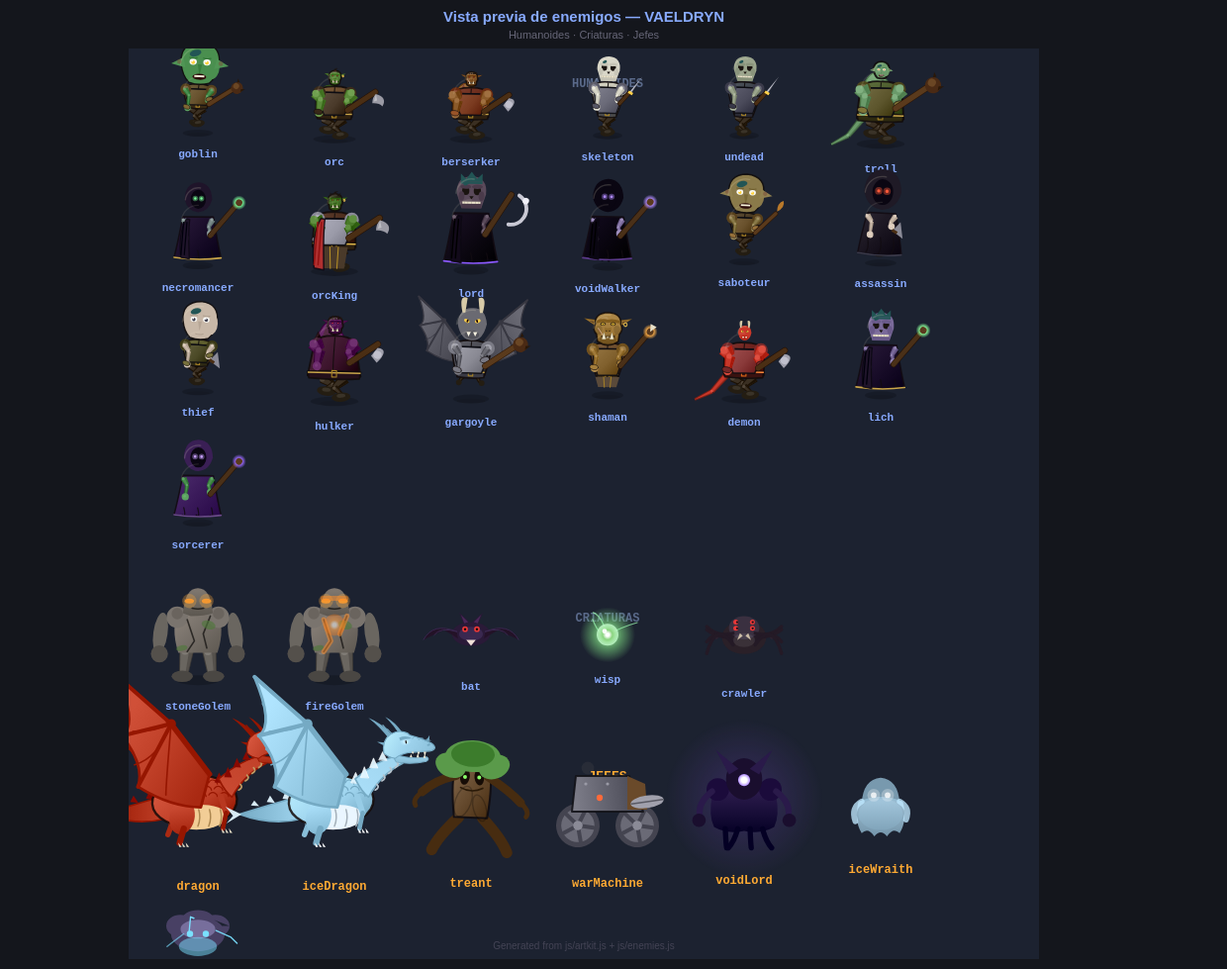
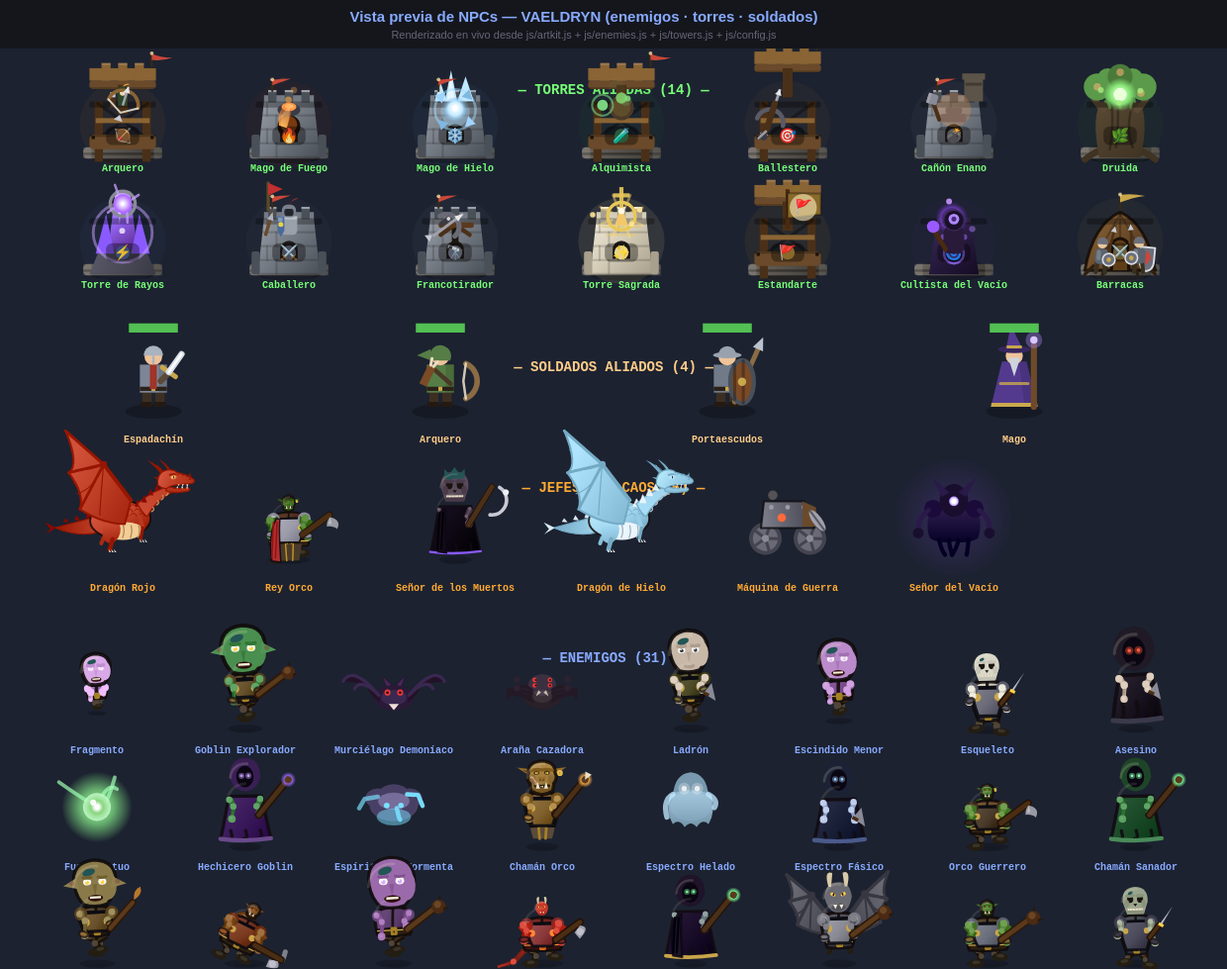
Before and after one commit to NoobKillerZ/VAELDRYN, an Electron app: page preview-enemies.html in a window 1180 px wide. Shown: the top 979 px of the page at 99% size, 1240 px wide, since content can reach past the window. Drawn offline with Linux system fonts and the light colour scheme.

Commit message:
Preview de NPCs actualizado: las 14 torres, 4 soldados, 6 jefes y 31 enemigos renderizados desde el codigo del juego

```diff
--- a/preview-enemies.html
+++ b/preview-enemies.html
@@ -2,7 +2,7 @@
 <html>
 <head>
 <meta charset="utf-8">
-<title>Preview — Enemigos VAELDRYN</title>
+<title>Preview — NPCs de VAELDRYN (enemigos + torres)</title>
 <style>
   body { background:#14161c; color:#ddd; font-family:sans-serif; margin:0; }
   canvas { display:block; margin:0 auto; background:#1c2230; }
@@ -11,102 +11,152 @@
 </style>
 </head>
 <body>
-<h1>Vista previa de enemigos — VAELDRYN</h1>
-<p>Humanoides · Criaturas · Jefes</p>
-<canvas id="cv" width="920" height="920"></canvas>
+<h1>Vista previa de NPCs — VAELDRYN (enemigos · torres · soldados)</h1>
+<p>Renderizado en vivo desde js/artkit.js + js/enemies.js + js/towers.js + js/config.js</p>
+<canvas id="cv" width="1240" height="1750"></canvas>
+<script>
+if (!CanvasRenderingContext2D.prototype.roundRect) {
+  CanvasRenderingContext2D.prototype.roundRect = function (x, y, w, h, r) {
+    r = Math.min(r, w / 2, h / 2);
+    this.moveTo(x + r, y);
+    this.arcTo(x + w, y, x + w, y + h, r);
+    this.arcTo(x + w, y + h, x, y + h, r);
+    this.arcTo(x, y + h, x, y, r);
+    this.arcTo(x, y, x + w, y, r);
+    this.closePath();
+  };
+}
+</script>
+<script src="js/config.js"></script>
 <script src="js/artkit.js"></script>
 <script src="js/enemies.js"></script>
+<script src="js/towers.js"></script>
 <script>
 var cv = document.getElementById('cv'), ctx = cv.getContext('2d');
-ctx.lineJoin='round'; ctx.lineCap='round';
+ctx.lineJoin = 'round'; ctx.lineCap = 'round';
+var T = 1.35; // fase de animación congelada (zancada media)
 
-function st(r,opts){
-  var o={r:r||26, walk:1.0, atk:0, anim:1.5, freeze:false, flying:false, flap:0.6, enraged:false, ghost:1};
-  if(opts) for(var k in opts) o[k]=opts[k]; return o;
+function st(r, opts) {
+  var o = { r: r, walk: T * 4, atk: 0, anim: T * 5, freeze: false, flying: false,
+    flap: 0.6, blink: false, face: 1, enraged: false, ghost: 1,
+    hurt: 0, death: -1, spawn: 0 };
+  if (opts) for (var k in opts) o[k] = opts[k];
+  return o;
 }
 
-function specs(name){
-  try { return Enemy.prototype._spec.call({type:name}); } catch(e){ return {skin:'#888',head:'human',weapon:'club',headR:0.52,torso:0.9}; }
+// ---------- ENEMIGOS ----------
+function drawEnemy(type, def, x, y, cell) {
+  var r = def.r || 12;
+  var scale = Math.min(3.2, Math.max(1.2, 30 / r));
+  ctx.save();
+  ctx.translate(x, y + 6);
+  ctx.scale(scale, scale);
+  var spec;
+  try { spec = Enemy.prototype._spec.call({ type: type, color: def.color }); }
+  catch (e) { spec = { skin: def.color, head: 'human', weapon: 'club', headR: 0.52, torso: 0.9 }; }
+  try {
+    if (typeof spec === 'string') {
+      if (spec === 'art:fireGolem') ART.fireGolem(ctx, r, st(r));
+      else if (spec === 'art:stoneGolem') ART.stoneGolem(ctx, r, st(r));
+      else if (spec === 'art:bat') ART.bat(ctx, r, st(r));
+      else if (spec === 'art:wisp') ART.wisp(ctx, r, st(r));
+      else if (spec === 'art:crawler') ART.spider(ctx, r, st(r));
+      else if (spec === 'dragon') Enemy.prototype._drawDragon.call({}, ctx, st(r), false);
+      else if (spec === 'iceDragon') Enemy.prototype._drawDragon.call({}, ctx, st(r), true);
+      else if (spec === 'treant') Enemy.prototype._drawTreant.call({}, ctx, st(r));
+      else if (spec === 'warMachine') Enemy.prototype._drawWarMachine.call({}, ctx, st(r));
+      else if (spec === 'voidLord') Enemy.prototype._drawVoidLord.call({}, ctx, st(r));
+      else if (spec === 'iceWraith') Enemy.prototype._drawIceWraith.call({}, ctx, st(r));
+      else if (spec === 'stormSpirit') Enemy.prototype._drawStormSpirit.call({}, ctx, st(r));
+    } else {
+      ART.figure(ctx, spec, st(r, type === 'berserker' || type === 'hulker' ? { atk: 0.42 } : null));
+    }
+  } catch (e) { }
+  ctx.restore();
+  ctx.fillStyle = def.boss ? '#fa3' : '#8af';
+  ctx.font = 'bold 10px monospace'; ctx.textAlign = 'center';
+  ctx.fillText(def.name, x, y + cell * 0.44);
 }
 
-var all=[
-  // humanoidos (tipo, radio, opts)
-  ['goblin',25],['orc',30],['berserker',30],['skeleton',27],['undead',27],
-  ['troll',34],['necromancer',28],['orcKing',33],['lord',32],['voidWalker',29],
-  ['saboteur',25],['assassin',26],['thief',26],['hulker',34],['gargoyle',32],
-  ['shaman',29],['demon',32],['lich',29],['sorcerer',28]
-];
-var art=[['art:stoneGolem',36],['art:fireGolem',36],['art:bat',24],['art:wisp',20],['art:crawler',28]];
-var bosses=[
-  ['dragon',42,false],['iceDragon',42,true],['treant',40],['warMachine',40],
-  ['voidLord',38],['iceWraith',32],['stormSpirit',32]
-];
+// ---------- TORRES ----------
+var stubGame = { time: T, wave: 8, enemies: [], projectiles: [], particles: [], texts: [],
+  lightning: [], soldiers: [], towers: [], weatherMult: function () { return 1; }, corruption: {}, corruptTotal: 0 };
 
-var cols=6, sx=70, sy=55, cw=138, ch=130;
-
-function drawHumanoid(name,r,x,y){
-  ctx.save(); ctx.translate(x,y);
-  ART.figure(ctx, specs(name), st(r));
+function drawTower(type, x, y) {
+  var tower = null;
+  try { tower = new Tower(1, 1, type, stubGame); } catch (e) { }
+  ctx.save();
+  ctx.translate(x, y + 8);
+  ctx.scale(2.1, 2.1);
+  if (tower) {
+    tower.x = 0; tower.y = 0;
+    tower.aim = -Math.PI / 2 + 0.3;
+    try { tower.draw(ctx, stubGame); } catch (e) { }
+  }
   ctx.restore();
-  ctx.fillStyle='#8af'; ctx.font='bold 11px monospace'; ctx.textAlign='center';
-  ctx.fillText(name, x, y+r*1.7+12);
+  ctx.fillStyle = '#7f7';
+  ctx.font = 'bold 10px monospace'; ctx.textAlign = 'center';
+  ctx.fillText(TOWERS[type].name, x, y + 52);
 }
 
-function drawArt(name,r,x,y){
-  ctx.save(); ctx.translate(x,y);
-  var s=st(r);
-  if(name==='art:stoneGolem') ART.stoneGolem(ctx,r,s);
-  else if(name==='art:fireGolem') ART.fireGolem(ctx,r,s);
-  else if(name==='art:bat') ART.bat(ctx,r,s);
-  else if(name==='art:wisp') ART.wisp(ctx,r,s);
-  else if(name==='art:crawler') ART.spider(ctx,r,s);
+// ---------- SOLDADOS ----------
+function drawSoldier(stype, x, y) {
+  var s = null;
+  try { s = new AlliedSoldier(0, 0, stype, { hp: 100, dmg: 12, rate: 0.8, range: 28 }, null); } catch (e) { }
+  ctx.save();
+  ctx.translate(x, y + 10);
+  ctx.scale(3.1, 3.1);
+  if (s) { s.anim = T; s.facing = 0.2; try { s.draw(ctx); } catch (e) { } }
   ctx.restore();
-  ctx.fillStyle='#8af'; ctx.font='bold 11px monospace'; ctx.textAlign='center';
-  ctx.fillText(name.replace('art:',''), x, y+r*1.7+12);
+  ctx.fillStyle = '#fc8';
+  ctx.font = 'bold 10px monospace'; ctx.textAlign = 'center';
+  ctx.fillText({ swordsman: 'Espadachín', archer: 'Arquero', shieldbearer: 'Portaescudos', mage: 'Mago' }[stype] || stype, x, y + 46);
 }
 
-function drawBoss(name,r,x,y,ice){
-  ctx.save(); ctx.translate(x,y);
-  var s=st(r);
-  if(name==='dragon') Enemy.prototype._drawDragon.call({},ctx,s,false);
-  else if(name==='iceDragon') Enemy.prototype._drawDragon.call({},ctx,s,true);
-  else if(name==='treant') Enemy.prototype._drawTreant.call({},ctx,s);
-  else if(name==='warMachine') Enemy.prototype._drawWarMachine.call({},ctx,s);
-  else if(name==='voidLord') Enemy.prototype._drawVoidLord.call({},ctx,s);
-  else if(name==='iceWraith') Enemy.prototype._drawIceWraith.call({},ctx,s);
-  else if(name==='stormSpirit') Enemy.prototype._drawStormSpirit.call({},ctx,s);
-  ctx.restore();
-  ctx.fillStyle='#fa3'; ctx.font='bold 12px monospace'; ctx.textAlign='center';
-  ctx.fillText(name, x, y+Math.max(r*1.7,42)+14);
+// ---------- COMPOSICIÓN ----------
+function sectionTitle(txt, y, col) {
+  ctx.fillStyle = col; ctx.font = 'bold 14px monospace'; ctx.textAlign = 'center';
+  ctx.fillText(txt, cv.width / 2, y);
 }
 
-// --- dibujar ---
-// humanoidos
-ctx.fillStyle='#5a6a8a'; ctx.font='bold 12px monospace'; ctx.textAlign='center';
-ctx.fillText('HUMANOIDES', cw*cols/2+sx, sy-16);
-all.forEach(function(e,i){
-  drawHumanoid(e[0],e[1], sx+(i%cols)*cw, sy+Math.floor(i/cols)*ch);
+var y = 46;
+// TORRES
+sectionTitle('— TORRES ALIADAS (14) —', y, '#7f7');
+var tY = y + 26, tCols = 7, tCell = 168;
+TOWER_TYPES.forEach(function (type, i) {
+  drawTower(type, 100 + (i % tCols) * tCell + tCell / 2 - 60, tY + Math.floor(i / tCols) * 118);
 });
+y = tY + Math.ceil(TOWER_TYPES.length / tCols) * 118 + 18;
 
-// criaturas art
-var artY=sy+Math.ceil(all.length/cols)*ch+20;
-ctx.fillStyle='#5a6a8a'; ctx.font='bold 12px monospace'; ctx.textAlign='center';
-ctx.fillText('CRIATURAS', cw*cols/2+sx, artY-16);
-art.forEach(function(e,i){
-  drawArt(e[0],e[1], sx+(i%cols)*cw, artY+Math.floor(i/cols)*ch);
+// SOLDADOS
+sectionTitle('— SOLDADOS ALIADOS (4) —', y, '#fc8');
+var sY = y + 26, sCols = 4, sCell = 290;
+Object.keys(SOLDIER_TYPES).forEach(function (stype, i) {
+  drawSoldier(stype, 155 + i * sCell, sY);
 });
+y = sY + 96;
 
-// jefes
-var bossY=artY+Math.ceil(art.length/cols)*ch+30;
-ctx.fillStyle='#fa3'; ctx.font='bold 13px monospace'; ctx.textAlign='center';
-ctx.fillText('JEFES', cw*cols/2+sx, bossY-16);
-bosses.forEach(function(e,i){
-  drawBoss(e[0],e[1], sx+(i%cols)*cw, bossY+Math.floor(i/cols)*ch+10, e[2]);
+// JEFES
+var bossKeys = Object.keys(ENEMIES).filter(function (k) { return ENEMIES[k].boss; });
+sectionTitle('— JEFES DEL CAOS (' + bossKeys.length + ') —', y, '#fa3');
+var bY = y + 26, bCols = 7, bCell = 168;
+bossKeys.forEach(function (k, i) {
+  drawEnemy(k, ENEMIES[k], 100 + (i % bCols) * bCell + bCell / 2 - 60, bY + Math.floor(i / bCols) * 128, bCell);
 });
+y = bY + Math.ceil(bossKeys.length / bCols) * 128 + 18;
 
-// footer
-ctx.fillStyle='#445'; ctx.font='10px sans-serif'; ctx.textAlign='center';
-ctx.fillText('Generated from js/artkit.js + js/enemies.js', cv.width/2, cv.height-10);
+// ENEMIGOS
+var commonKeys = Object.keys(ENEMIES).filter(function (k) { return !ENEMIES[k].boss; })
+  .sort(function (a, b) { return ENEMIES[a].hp - ENEMIES[b].hp; });
+sectionTitle('— ENEMIGOS (' + commonKeys.length + ') —', y, '#8af');
+var eY = y + 26, eCols = 8, eCell = 150;
+commonKeys.forEach(function (k, i) {
+  drawEnemy(k, ENEMIES[k], 78 + (i % eCols) * eCell + eCell / 2 - 55, eY + Math.floor(i / eCols) * 118, eCell);
+});
+y = eY + Math.ceil(commonKeys.length / eCols) * 118 + 10;
+
+ctx.fillStyle = '#445'; ctx.font = '10px sans-serif'; ctx.textAlign = 'center';
+ctx.fillText('VAELDRYN ' + (typeof GAME_VERSION !== 'undefined' ? GAME_VERSION : '') + ' — generado desde el código del juego', cv.width / 2, y + 8);
 </script>
 </body>
 </html>
```
